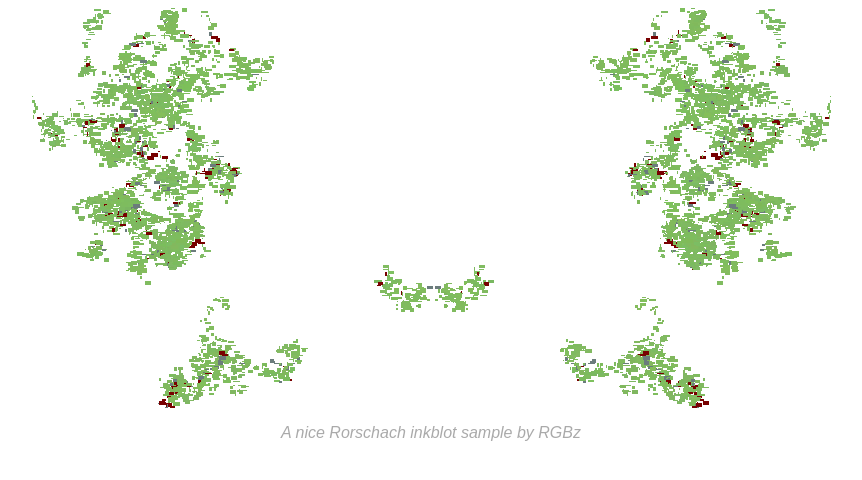
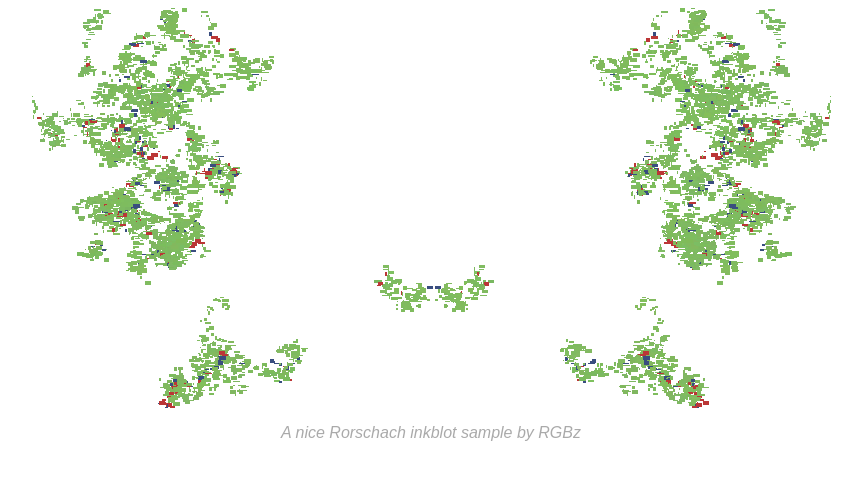
Before and after one commit to RGBz/rorschach-blotter, a plain HTML site: page rorschach.html in a window 1280 px wide. Shown: the whole page, without its empty margins (209-1071 px from the left). Drawn offline with Linux system fonts and the light colour scheme.

Commit message:
Perfected sample color palette

```diff
--- a/rorschach.html
+++ b/rorschach.html
@@ -30,9 +30,9 @@
 
     // Set the palette to a few colors
     painter.setPalette([
-      new Color(120, 0, 0),
+      new Color(187, 54, 54),
       new Color(127, 187, 95),
-      new Color(107, 124, 124),
+      new Color(57, 77, 127),
     ]);
 
     // Paint the inkblot on the canvas element
```
